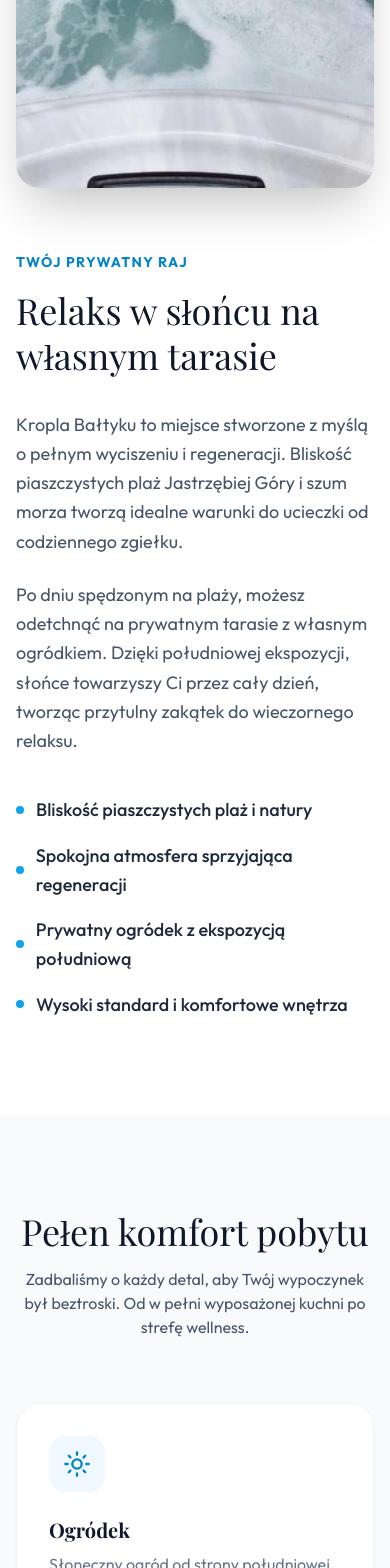
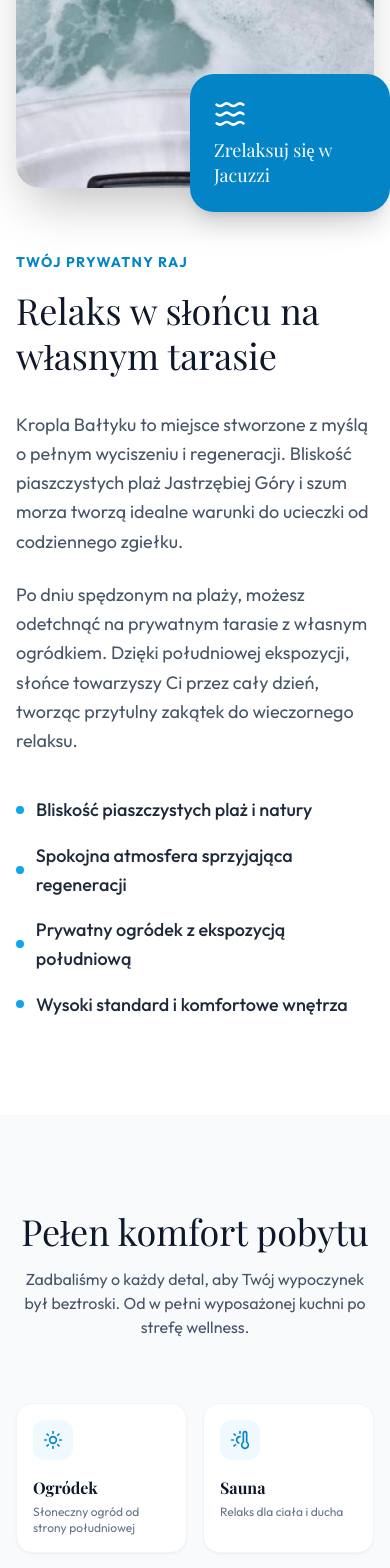
Before and after one commit to gronQA/KroplaBaltyku, a React (Vite) app: page / in a window 390 px wide. Shown: the part 1200-2768 px from the top of the page. Built offline with nearby package versions, Linux system fonts and the light colour scheme; a web font is replaced by a local one.

Commit message:
feat: optimize mobile layout (Jacuzzi visibility and 2-column benefits)

```diff
--- a/src/pages/Home.tsx
+++ b/src/pages/Home.tsx
@@ -127,9 +127,9 @@ const Home = () => {
               <div className="aspect-[4/5] rounded-3xl overflow-hidden shadow-2xl">
                 <img src="/all-6.jpeg" alt="Ogród apartamentu" className="w-full h-full object-cover" />
               </div>
-              <div className="absolute -bottom-8 -right-8 bg-marine-600 text-white p-8 rounded-3xl shadow-xl hidden md:block max-w-xs">
-                <Waves className="w-10 h-10 mb-4" />
-                <p className="font-serif text-xl leading-snug">Zrelaksuj się w Jacuzzi</p>
+              <div className="absolute -bottom-6 -right-4 md:-bottom-8 md:-right-8 bg-marine-600 text-white p-6 md:p-8 rounded-3xl shadow-xl max-w-[200px] md:max-w-xs">
+                <Waves className="w-8 h-8 md:w-10 md:h-10 mb-2 md:mb-4" />
+                <p className="font-serif text-lg md:text-xl leading-snug">Zrelaksuj się w Jacuzzi</p>
               </div>
             </motion.div>
 
@@ -176,7 +176,7 @@ const Home = () => {
             </p>
           </div>
 
-          <div className="grid grid-cols-1 sm:grid-cols-2 lg:grid-cols-3 gap-8">
+          <div className="grid grid-cols-2 lg:grid-cols-3 gap-4 sm:gap-8">
             {benefits.map((benefit, i) => (
               <motion.div
                 key={i}
@@ -184,13 +184,13 @@ const Home = () => {
                 whileInView={{ opacity: 1, y: 0 }}
                 viewport={{ once: true }}
                 transition={{ delay: i * 0.1 }}
-                className="bg-white p-8 rounded-3xl shadow-sm border border-slate-100 hover:shadow-md transition-shadow"
+                className="bg-white p-4 sm:p-8 rounded-2xl sm:rounded-3xl shadow-sm border border-slate-100 hover:shadow-md transition-shadow"
               >
-                <div className="w-14 h-14 bg-marine-50 rounded-2xl flex items-center justify-center text-marine-600 mb-6">
-                  <benefit.icon className="w-7 h-7" />
+                <div className="w-10 h-10 sm:w-14 sm:h-14 bg-marine-50 rounded-xl sm:rounded-2xl flex items-center justify-center text-marine-600 mb-4 sm:mb-6">
+                  <benefit.icon className="w-5 h-5 sm:w-7 sm:h-7" />
                 </div>
-                <h3 className="text-xl font-bold text-slate-900 mb-2">{benefit.title}</h3>
-                <p className="text-slate-500">{benefit.description}</p>
+                <h3 className="text-base sm:text-xl font-bold text-slate-900 mb-1 sm:mb-2">{benefit.title}</h3>
+                <p className="text-xs sm:text-base text-slate-500">{benefit.description}</p>
               </motion.div>
             ))}
           </div>
```
